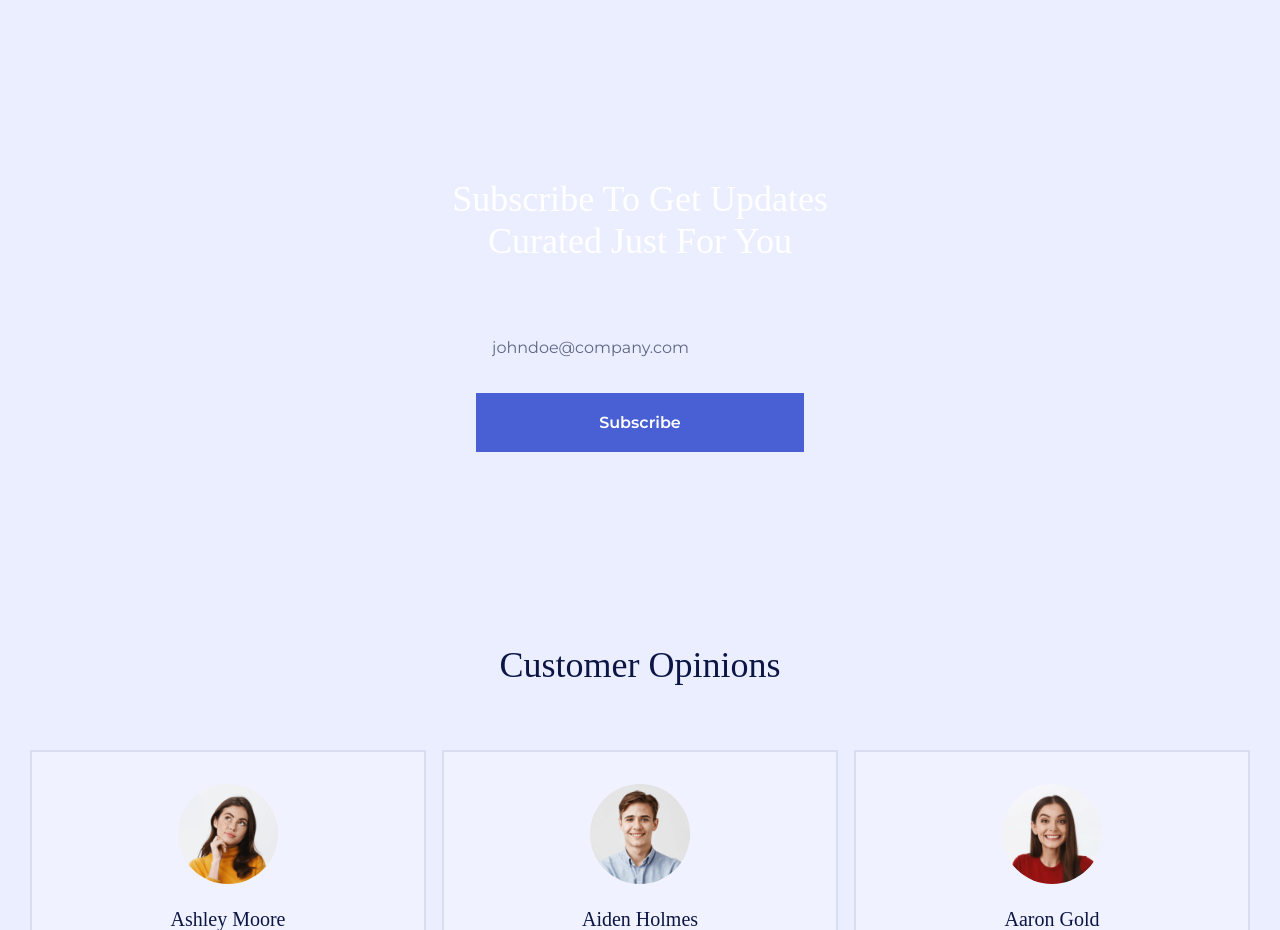
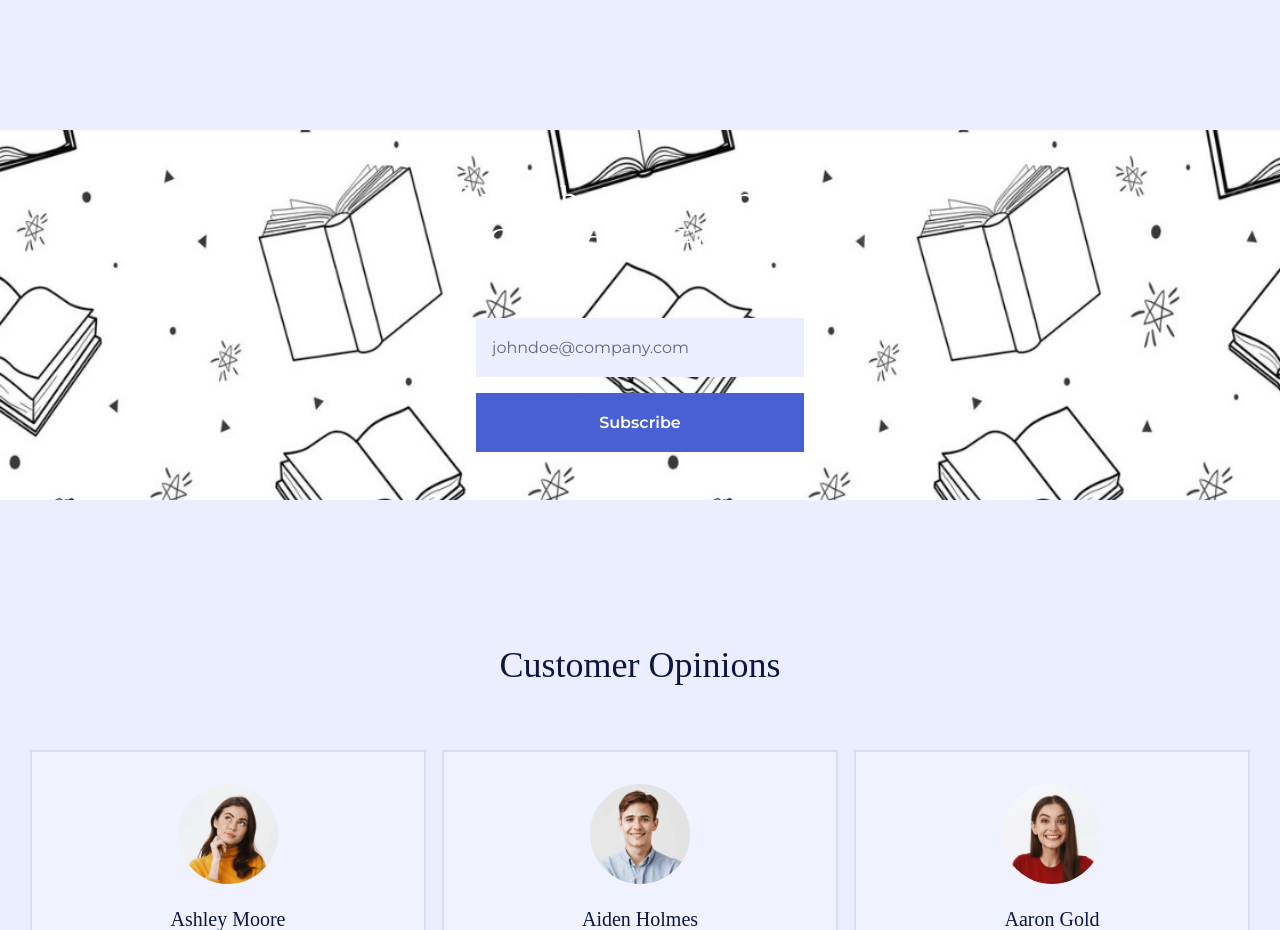
Before and after one commit to block-firm/book-bazaar, a plain HTML site: page index.html in a window 1280 px wide. Shown: the part 3220-4150 px from the top of the page. Drawn offline with nearby package versions, Linux system fonts and the light colour scheme; a web font is replaced by a local one.

Commit message:
Update index.html

```diff
--- a/index.html
+++ b/index.html
@@ -816,6 +816,7 @@
         <section class="join section">
             <div class="join__container">
                <!-- <img src="assets/img/join-bg.jpg" alt="image" class="join__bg"> -->
+                <img src="assets/img/bg.jpeg" alt="image" class="join__bg">
 
                 <div class="join__data container grid">
                     <h2 class="join__title section__title">
```
